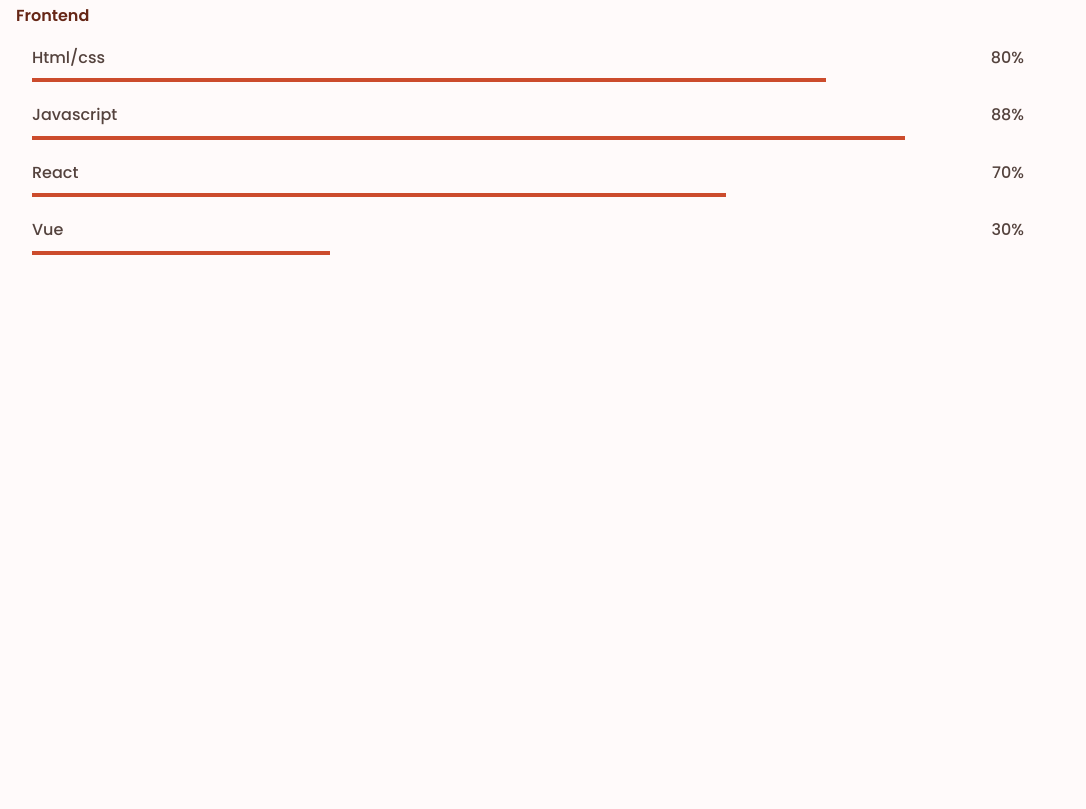
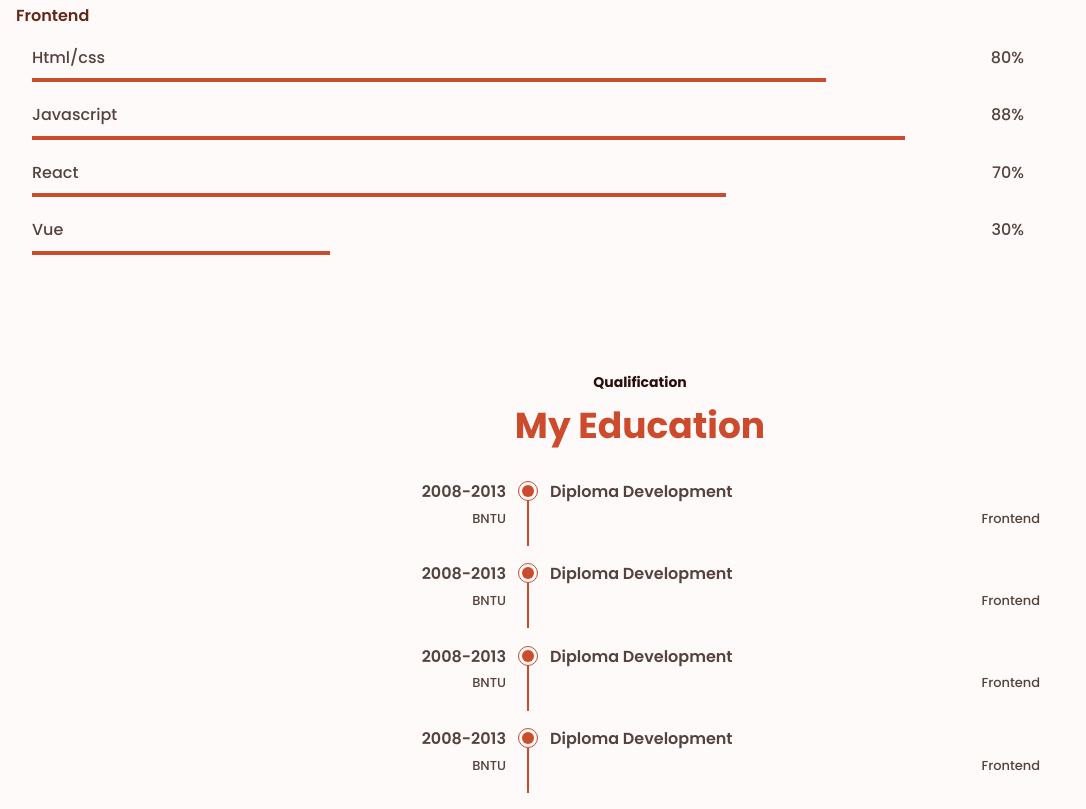
Before and after one commit to ArtemDrushchyts/portfolio, a plain HTML site: page index.html in a window 1280 px wide. Shown: the part 2204-3013 px from the top of the page, without its empty margins (0-1086 px from the left). Before the commit the page ends 2511 px from the top, so only its background shows below. Drawn offline with nearby package versions, Linux system fonts and the light colour scheme; files whose address does not match are found by name.

Commit message:
feat: add Education block

```diff
--- a/assets/css/styles.css
+++ b/assets/css/styles.css
@@ -369,3 +369,60 @@ img{
 .skills__vue{
   width: 30%;
 }
+
+/* education */
+
+.education__container{
+  row-gap: 2rem;
+}
+
+.education__content{
+  display: grid;
+  grid-template-columns: 1fr max-content 1fr;
+}
+
+.education__year, .education__race{
+  font-size: var(--h3-font-size);
+  margin-bottom: .25rem;
+}
+
+.education__university, .education__specialty{
+  display: block;
+  font-size: var(--smaller-font-size);
+}
+
+.education__year, .education__university{
+  text-align: right;
+}
+
+.education__time{
+  padding: 0 1rem;
+  justify-self: center;
+}
+
+.education__rounder{
+  position: relative;
+  display: inline-block;
+  width: 12px;
+  height: 12px;
+  background-color: var(--first-color);
+  border-radius: 50%;
+}
+
+.education__rounder::before{
+  content: '';
+  position: absolute;
+  transform: translate(-4px, -4px);
+  width: 20px;
+  height: 20px;
+  border: 1px solid var(--first-color);
+  border-radius: 50%;
+}
+
+.education__line{
+  display: block;
+  height: 90%;
+  width: 2px;
+  background-color: var(--first-color);
+  transform: translate(5px, -4px);
+}
--- a/index.html
+++ b/index.html
@@ -178,6 +178,85 @@
 
                 </div>
             </section>
+
+            <!-- education -->
+
+            <section class="education section">
+                <span class="section-subtitle">Qualification</span>
+                <h2 class="section-title">My Education</h2>
+
+                <div class="education__container bd-grid">
+
+                    <div class="education__content">
+                        <div>
+                            <h3 class="education__year">2008-2013</h3>
+                            <span class="education__university">BNTU</span>
+                        </div>
+
+                        <div class="education__time">
+                            <span class="education__rounder"></span>
+                            <span class="education__line"></span>
+                        </div>
+
+                        <div>
+                            <h3 class="education__race">Diploma Development</h3>
+                            <span class="education__university">Frontend</span>
+                        </div>
+                    </div>
+
+                    <div class="education__content">
+                        <div>
+                            <h3 class="education__year">2008-2013</h3>
+                            <span class="education__university">BNTU</span>
+                        </div>
+
+                        <div class="education__time">
+                            <span class="education__rounder"></span>
+                            <span class="education__line"></span>
+                        </div>
+
+                        <div>
+                            <h3 class="education__race">Diploma Development</h3>
+                            <span class="education__university">Frontend</span>
+                        </div>
+                    </div>
+
+                    <div class="education__content">
+                        <div>
+                            <h3 class="education__year">2008-2013</h3>
+                            <span class="education__university">BNTU</span>
+                        </div>
+
+                        <div class="education__time">
+                            <span class="education__rounder"></span>
+                            <span class="education__line"></span>
+                        </div>
+
+                        <div>
+                            <h3 class="education__race">Diploma Development</h3>
+                            <span class="education__university">Frontend</span>
+                        </div>
+                    </div>
+
+                    <div class="education__content">
+                        <div>
+                            <h3 class="education__year">2008-2013</h3>
+                            <span class="education__university">BNTU</span>
+                        </div>
+
+                        <div class="education__time">
+                            <span class="education__rounder"></span>
+                            <span class="education__line"></span>
+                        </div>
+
+                        <div>
+                            <h3 class="education__race">Diploma Development</h3>
+                            <span class="education__university">Frontend</span>
+                        </div>
+                    </div>
+
+                </div>
+            </section>
         </main>
 
         <script src="/assets/js/main.js"></script>
```
